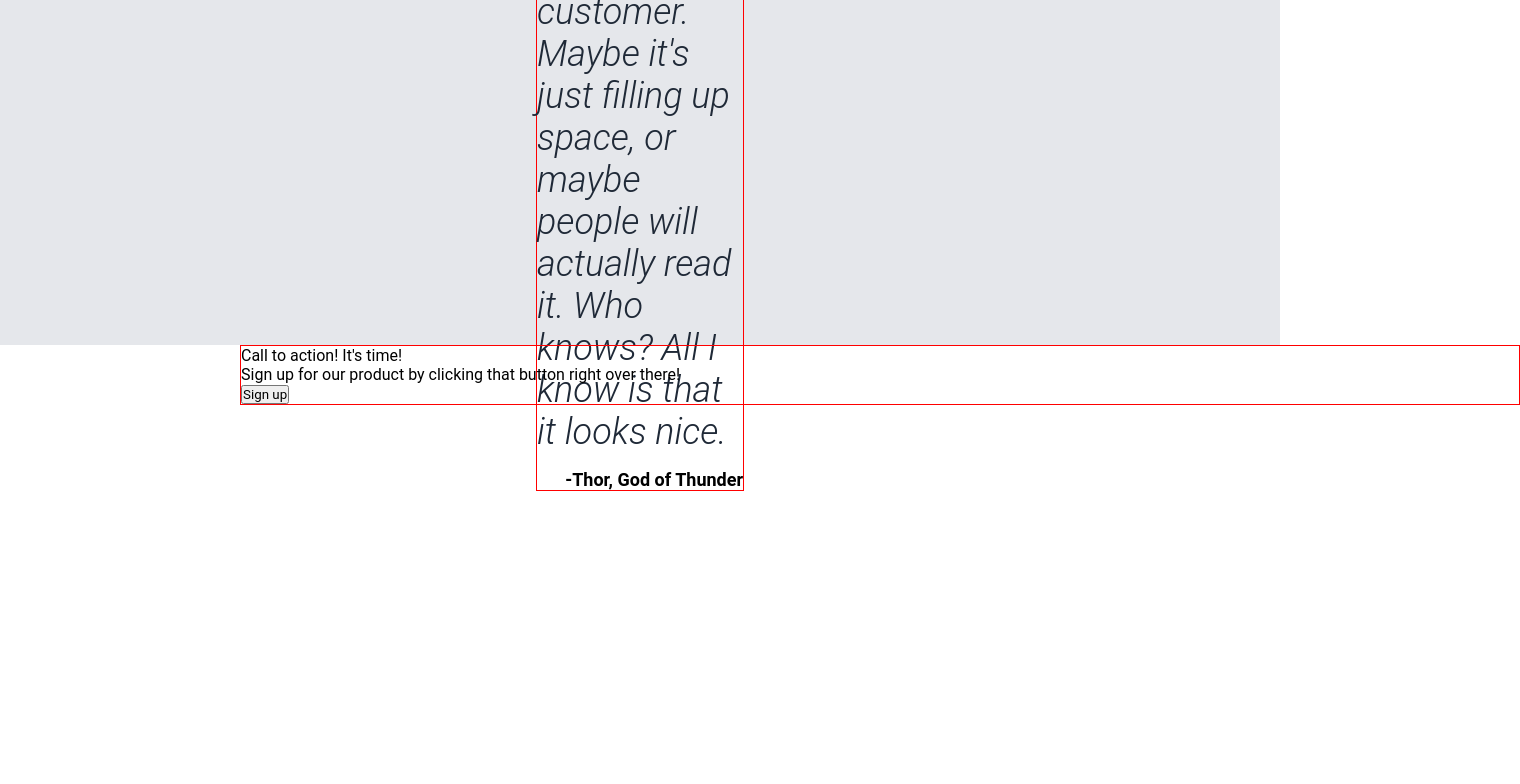
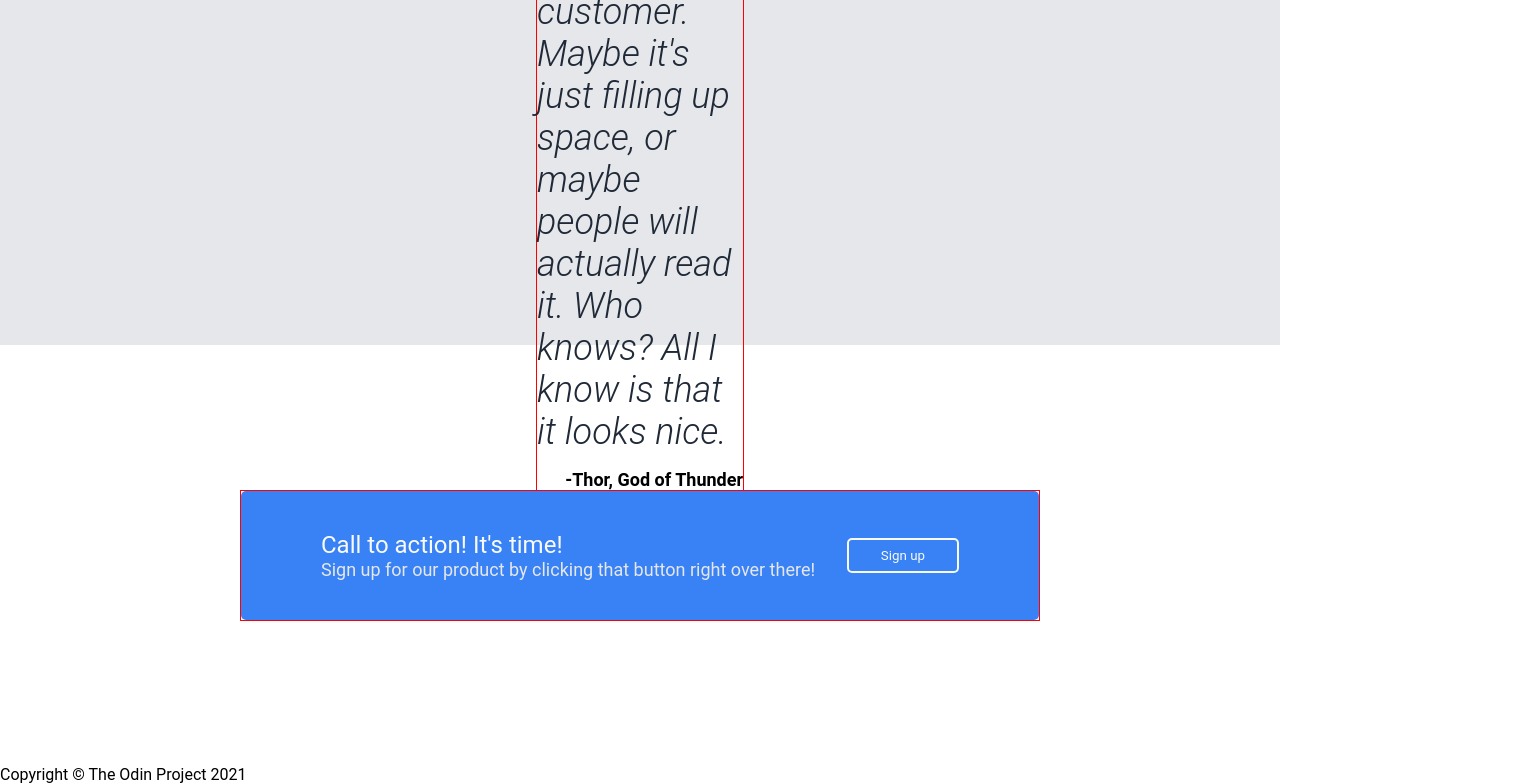
Before and after one commit to sh1ed4/ProjectLandingPage, a plain HTML site: page index.html in a window 1280 px wide. Shown: the part 961-1745 px from the top of the page, 1520 px wide, since content can reach past the window. Before the commit the page ends 1452 px from the top, so only its background shows below. Drawn offline with Linux system fonts and the light colour scheme.

Commit message:
Completed the styles for fourth section

```diff
--- a/index.html
+++ b/index.html
@@ -93,5 +93,6 @@
         </div>
       </div>
     </section>
+    <footer class="footer">Copyright © The Odin Project 2021</footer>
   </body>
 </html>
--- a/style.css
+++ b/style.css
@@ -170,3 +170,39 @@ body {
   color: black;
   align-self: flex-end;
 }
+
+/* Fourth section */
+.fourth-section {
+  height: 420px;
+  display: flex;
+  justify-content: center;
+  align-items: center;
+}
+
+.modal {
+  padding: 2.5rem 5rem;
+  background-color: #3882f6;
+  width: 100%;
+  display: flex;
+  justify-content: space-between;
+  align-items: center;
+  border-radius: 5px;
+}
+
+.headerFourth {
+  font-size: 24px;
+  color: #f9faf8;
+}
+
+.subHeaderFourth {
+  font-size: 18px;
+  color: #e5e7eb;
+}
+
+.buttonFourth {
+  padding: 0.5rem 2rem;
+  border-radius: 5px;
+  border: 2px solid #f9faf8;
+  background: none;
+  color: #f9faf8;
+}
```
